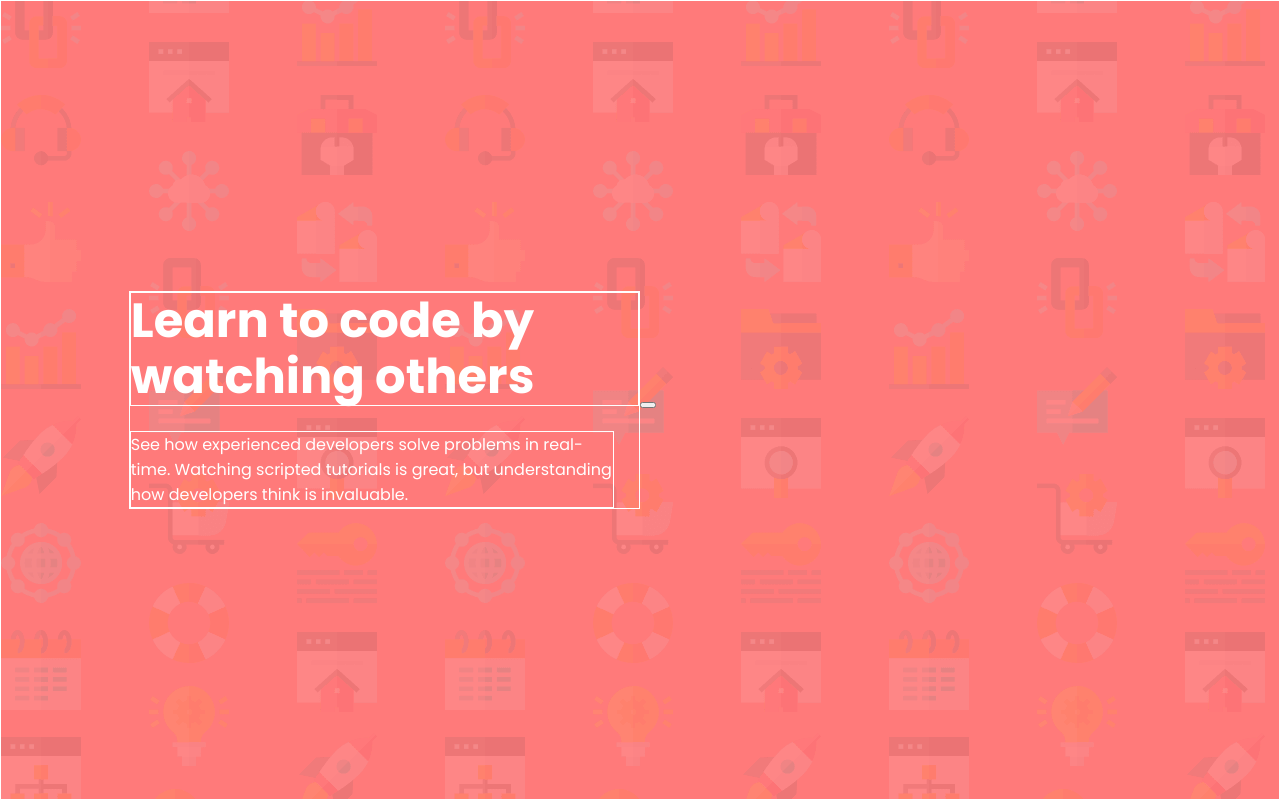
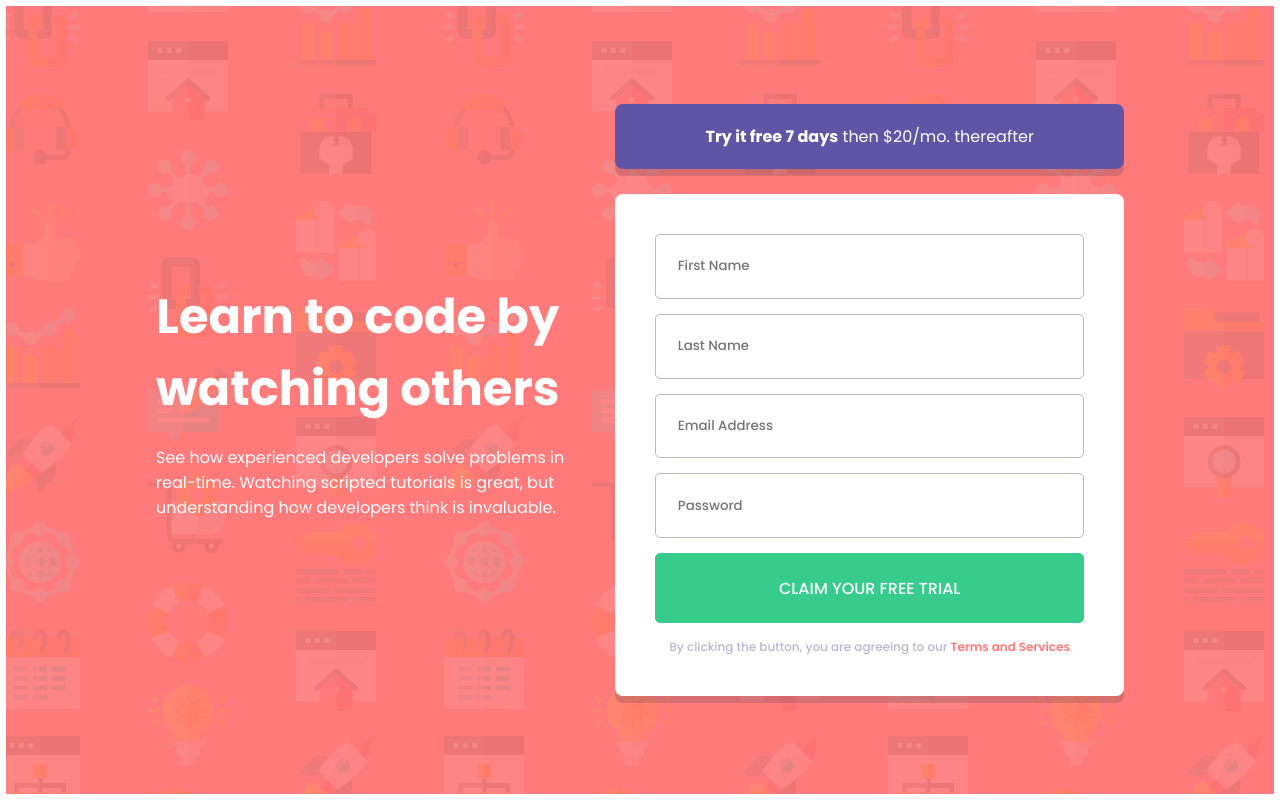
Before and after one commit to Jan-jw/FM3-signupForm, a React (Create React App) app: page / in a window 1280 px wide. Built offline with nearby package versions, Linux system fonts and the light colour scheme.

Commit message:
desktop design

```diff
--- a/src/App.css
+++ b/src/App.css
@@ -4,55 +4,156 @@
     /* primary colors */
     --Red: hsl(0, 100%, 74%);
     --Green: hsl(154, 59%, 51%);
+    --Green-hover: hsl(154, 73%, 55%);
 
     --Blue: hsl(248, 32%, 49%);
     --Dark-Blue: hsl(249, 10%, 26%);
     --Grayish-Blue: hsl(246, 25%, 77%);
-
+    --Shadow:hsla(249, 10%, 26%, 0.207);
     --primary-font: "Poppins", sans-serif;
 }
 
 *, *::before, *::after {
     box-sizing: border-box;
     margin: 0;
+    font-family: var(--primary-font);
 }
 
 .bg{
-    height: 100%;
-    background: var(--Red) url("../public/images/bg-intro-desktop.png");
-
+    height: 100vh;
+    max-width: 1440px;
     display: flex;
     align-items: center;
-    border: 1px solid white;
+    padding-left: 150px;
+    padding-right: 150px;
+    gap: 10px;
+    /* padding-left: 10%;
+    padding-right: 10%;
+    gap: 2%; */
+    border: 6px solid white;
 
 }
+
 
 .slogan {
     font-family: var(--primary-font);
     color: white;
-    width: 40%;
-    margin-left: 10%;
-    margin-right: 0%;
+    width: 530px;
+    /* width: 40%; */
+    /* width: 720px;
+    height: 250px; */
+    /* margin-left: 10%;
+    /* margin-right: 0; */
+    display: flex;
+    flex-direction: column;
+    gap: 20px;
 
-
-    border: 1px solid white;
+    /* border: 2px solid white; */
 }
 
 .slogan h1 {
-    /* width: 100%; */
-    margin-bottom: 5%;
+    /* width: 60%; */
+    /* margin-bottom: 5%; */
     font-size: 3rem;
-    line-height: 3.5rem;
+    /* line-height: 3.5rem; */
+    /* width: 720px;
+    height: 250px; */
 
-
-    border: 1px solid white;
+    /* border: 1px solid white; */
 }
 
 .slogan p {
     /* width: 80%; */
     font-size: 1rem;
-    margin-right: 5%;
+    /* margin-right: 5%; */
 
 
-    border: 1px solid white;
+    /* border: 1px solid white; */
 }
+
+.form {
+    /* width: 40%; */
+    /* width: 720px;
+    height: 100%; */
+    width: 600px;
+    display: flex;
+    flex-direction: column;
+    gap: 25px;
+    /* border: 6px solid white; */
+
+    /* display: none; */
+}
+
+.form div{
+    border-radius: 8px;
+    box-shadow: 0 7px var(--Shadow);
+}
+
+.form-trial {
+    /* height: 4rem; */
+    background-color: var(--Blue);
+    padding: 20px;
+    color: white;
+    text-align: center;
+}
+
+.form-fill {
+    /* height: 50%; */
+
+    background-color: white;
+    display: flex;
+    flex-direction: column;
+    padding: 40px;
+
+    /* border: 2px solid blue; */
+}
+
+.form-fill form{
+    /* height: 100%; */
+    display: flex;
+    flex-direction: column;
+    gap: 15px;
+
+    /* border: 3px solid black; */
+}
+
+.form-fill input{
+    min-height: 0;
+    padding: 5%;
+    border: 1px solid var(--Grayish-Blue);
+    border-radius: 5px;
+    overflow: hidden;
+    font-family: var(--primary-font);
+    font-weight: 500;
+
+}
+.form-fill input[type="text"]:focus{
+    outline: none !important;
+    border: 1px solid var(--Blue);
+}
+
+.form-fill input[type="submit"]{
+    background-color: var(--Green);
+    border-color: var(--Green);
+    color: white;
+    text-transform: uppercase;
+    font-size: 1rem;
+}
+
+.form-fill input[type="submit"]:hover{
+    cursor: pointer;
+    background-color: var(--Green-hover);
+}
+
+
+.form-fill label{
+    text-align: center;
+    color: var(--Grayish-Blue);
+    font-size: 12px;
+    font-weight: 500;
+}
+
+.form-fill span{
+    color: var(--Red);
+    font-weight: 600;
+}
--- a/src/App.js
+++ b/src/App.js
@@ -10,11 +10,18 @@ const App = () => {
       </div>
 
       <div className="form">
-        <button className="form-trial">
-
-        </button>
+        <div className="form-trial">
+          <strong>Try it free 7 days</strong> then $20/mo. thereafter
+        </div>
         <div  className="form-fill">
-
+          <form>
+            <input type="text" placeholder="First Name"></input>
+            <input type="text" placeholder="Last Name"></input>
+            <input type="text" placeholder="Email Address"></input>
+            <input type="text" placeholder="Password"></input>
+            <input type="submit" value="Claim your free trial"></input>
+            <label>By clicking the button, you are agreeing to our <span>Terms and Services</span></label>
+          </form>
         </div>
       </div>
 
--- a/src/index.css
+++ b/src/index.css
@@ -6,6 +6,12 @@ body {
   -webkit-font-smoothing: antialiased;
   -moz-osx-font-smoothing: grayscale; */
   height: 100vh;
+  width: 100vw;
+
+    background: var(--Red) url("../public/images/bg-intro-desktop.png") left top/auto ;
+    /* background-size: cover; */
+
+
 }
 
 /* code {
@@ -14,5 +20,5 @@ body {
 } */
 
 #root {
-  height: 100%;
+  /* height: 100%; */
 }
```
